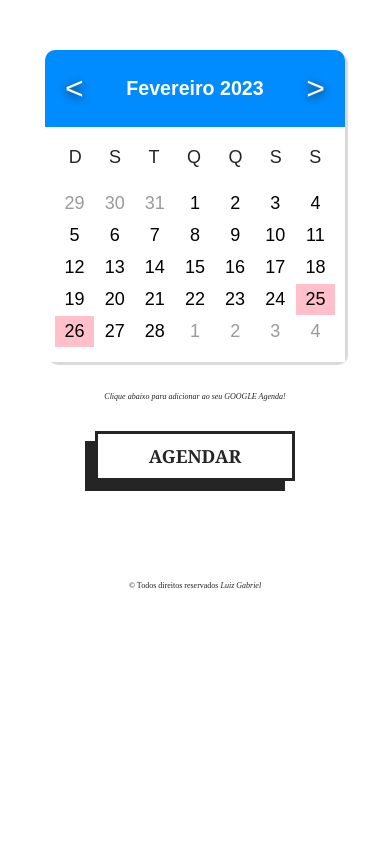
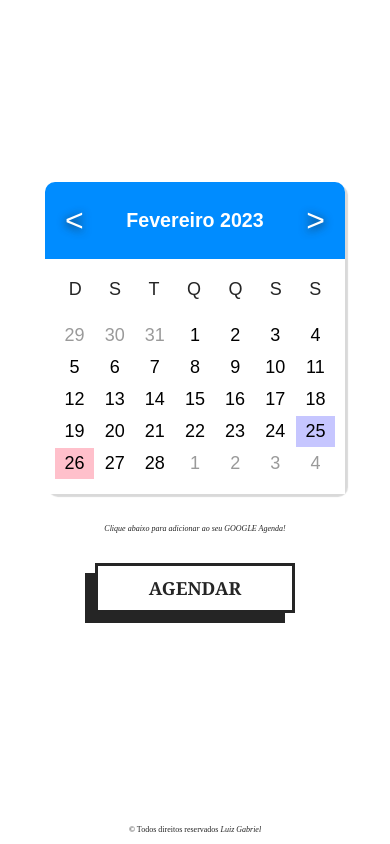
Before and after one commit to luiznatoo/calendar-off, a plain HTML site: page index.html in a window 390 px wide. Drawn offline with Linux system fonts and the light colour scheme.

Commit message:
refazendo o layout do site para mais responsivo

```diff
--- a/styles.css
+++ b/styles.css
@@ -7,10 +7,12 @@
 body{
     display: grid;
     justify-items: center;
+    align-items: center;
+    height: 100vh;
+    position: relative;
 }
 /* CONTEÚDO */
 main{
-  padding: 50px 0 50px 0;
   display: grid;
   justify-items: center;
 }
@@ -85,7 +87,7 @@ main{
   color: #9a9a9a;
 }
 .today{
-  background-color: rgba(31, 31, 255, 0.25);
+  background-color: rgba(31, 31, 255, 0.25) !important;
 }
 .today:hover{
   background-color: transparent;
@@ -147,19 +149,21 @@ box-shadow: none;
 }
 }
 footer{
-  margin-bottom: 20px;
 
+  position: absolute;
+  bottom: 0;
+  padding: 10px 0;
+  width: 100%;
 }
 footer p{
   color: #252525;
   font-size: 0.5em;
+  text-align: center;
 }
 footer p a{
   text-decoration: none;
   color: #252525;
   font-style: italic;
-
-
 }
 footer p a:hover{
   color: #008cff;
```
Lines whose indentation alone changed are shown as unchanged.
